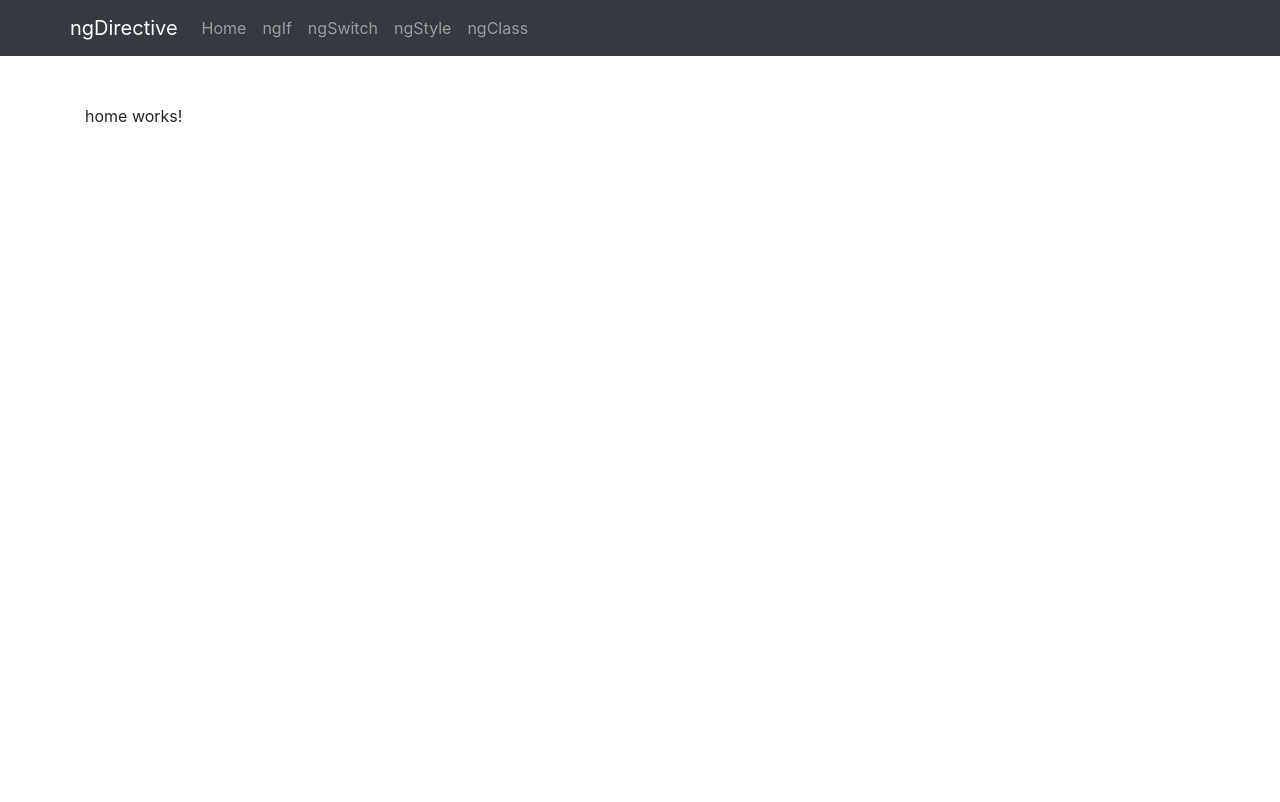
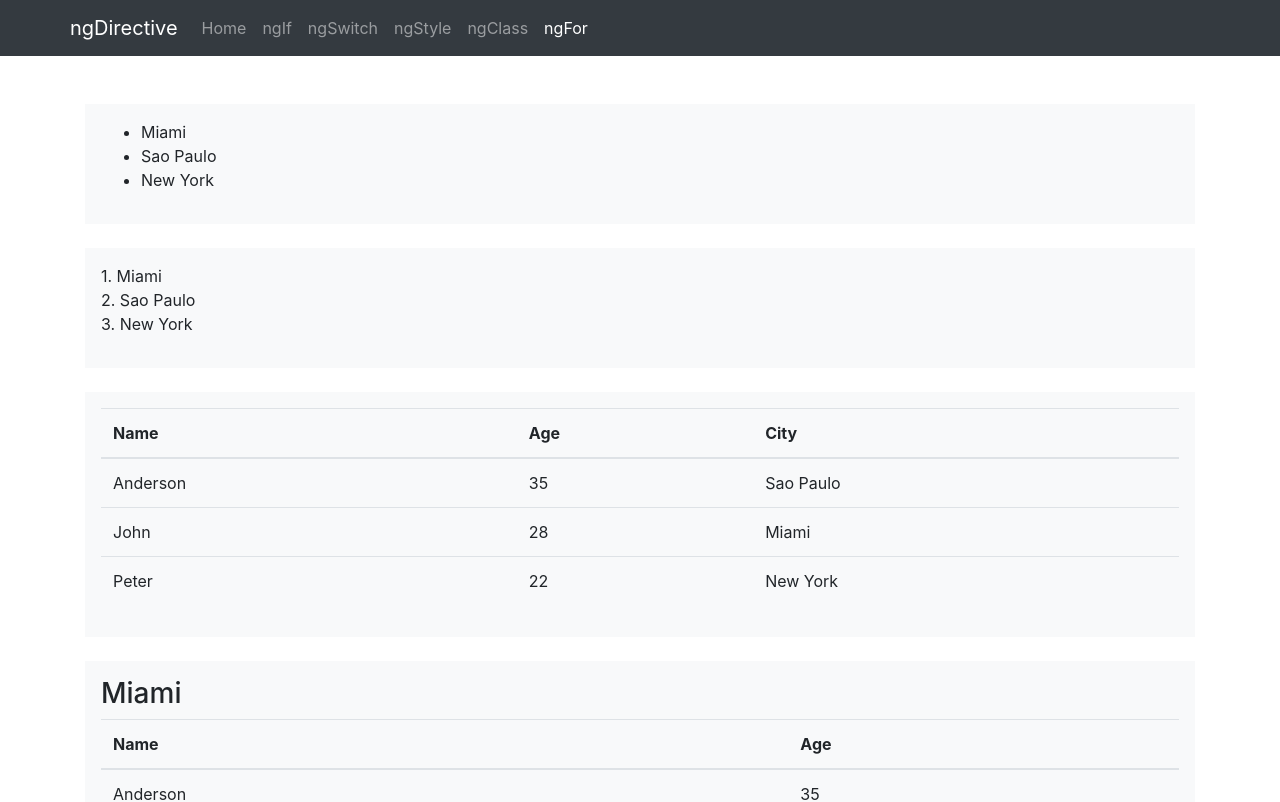
Before and after one commit to gyp2019/test-directive, an Angular app: page /ng-for in a window 1280 px wide. Shown: the top 802 px of the page. Built offline with nearby package versions, Linux system fonts and the light colour scheme.

Commit message:
add ng-for

```diff
--- a/src/app/app-routing.module.ts
+++ b/src/app/app-routing.module.ts
@@ -6,6 +6,7 @@ import { NgIfComponent } from './ng-if/ng-if.component';
 import { NgSwitchComponent } from './ng-switch/ng-switch.component';
 import { NgStyleComponent } from './ng-style/ng-style.component';
 import { NgClassComponent } from './ng-class/ng-class.component';
+import { NgForComponent } from './ng-for/ng-for.component';
 
 const routes: Routes = [
   { path: '', component: HomeComponent },
@@ -13,6 +14,7 @@ const routes: Routes = [
   { path: 'ng-switch', component: NgSwitchComponent },
   { path: 'ng-style', component: NgStyleComponent },
   { path: 'ng-class', component: NgClassComponent },
+  { path: 'ng-for', component: NgForComponent },
   { path: '**', component: HomeComponent },
 ];
 
--- a/src/app/app.module.ts
+++ b/src/app/app.module.ts
@@ -10,6 +10,7 @@ import { NgSwitchComponent } from './ng-switch/ng-switch.component';
 import { NgStyleComponent } from './ng-style/ng-style.component';
 import { NgClassComponent } from './ng-class/ng-class.component';
 import { TopbarComponent } from './topbar/topbar.component';
+import { NgForComponent } from './ng-for/ng-for.component';
 
 @NgModule({
   declarations: [
@@ -20,6 +21,7 @@ import { TopbarComponent } from './topbar/topbar.component';
     NgStyleComponent,
     NgClassComponent,
     TopbarComponent,
+    NgForComponent,
   ],
   imports: [
     BrowserModule,
--- /dev/null
+++ b/src/app/ng-for/ng-for.component.html
@@ -0,0 +1,50 @@
+<div class="bg-light my-4 p-3">
+  <ul class="">
+    <li *ngFor="let c of cities">{{ c }}</li>
+  </ul>
+</div>
+
+<div class="bg-light my-4 p-3">
+  <ul class="list-unstyled">
+    <li *ngFor="let c of cities; let idx = index">{{ idx + 1 }}. {{ c }}</li>
+  </ul>
+</div>
+
+<div class="bg-light my-4 p-3">
+  <table class="table">
+    <thead>
+      <tr>
+        <th>Name</th>
+        <th>Age</th>
+        <th>City</th>
+      </tr>
+    </thead>
+    <tbody>
+      <tr *ngFor="let p of people">
+        <td>{{ p.name }}</td>
+        <td>{{ p.age }}</td>
+        <td>{{ p.city }}</td>
+      </tr>
+    </tbody>
+  </table>
+</div>
+
+<div class="bg-light my-4 p-3">
+  <div *ngFor="let item of peopleByCity">
+    <h3>{{ item.city }}</h3>
+    <table class="table">
+      <thead>
+        <tr>
+          <th>Name</th>
+          <th>Age</th>
+        </tr>
+      </thead>
+      <tbody>
+        <tr *ngFor="let p of item.people">
+          <td>{{ p.name }}</td>
+          <td>{{ p.age }}</td>
+        </tr>
+      </tbody>
+    </table>
+  </div>
+</div>
--- /dev/null
+++ b/src/app/ng-for/ng-for.component.ts
@@ -0,0 +1,37 @@
+import { Component, OnInit } from '@angular/core';
+
+@Component({
+  selector: 'app-ng-for',
+  templateUrl: './ng-for.component.html',
+  styleUrls: ['./ng-for.component.css']
+})
+export class NgForComponent implements OnInit {
+  cities: string[] = ['Miami', 'Sao Paulo', 'New York'];
+  people: Object[] = [
+    { name: 'Anderson', age: 35, city: 'Sao Paulo' },
+    { name: 'John', age: 28, city: 'Miami' },
+    { name: 'Peter', age: 22, city: 'New York' },
+  ];
+  peopleByCity: Object[] = [
+    {
+      city: 'Miami',
+      people: [
+        { name: 'Anderson', age: 35 },
+        { name: 'John', age: 28 },
+      ],
+    },
+    {
+      city: 'New York',
+      people: [
+        { name: 'Peter', age: 22 },
+        { name: 'Angel', age: 22 },
+      ],
+    },
+  ];
+
+  constructor() { }
+
+  ngOnInit() {
+  }
+
+}
--- a/src/app/topbar/topbar.component.html
+++ b/src/app/topbar/topbar.component.html
@@ -8,6 +8,7 @@
         <a class="nav-item nav-link" routerLinkActive="active" routerLink="/ng-switch">ngSwitch</a>
         <a class="nav-item nav-link" routerLinkActive="active" routerLink="/ng-style">ngStyle</a>
         <a class="nav-item nav-link" routerLinkActive="active" routerLink="/ng-class">ngClass</a>
+        <a class="nav-item nav-link" routerLinkActive="active" routerLink="/ng-for">ngFor</a>
       </div>
     </div>
   </div>
```
Also changed, not shown: src/app/ng-for/ng-for.component.css (added), 1 other file (tests, documents, lock files or other folders).
